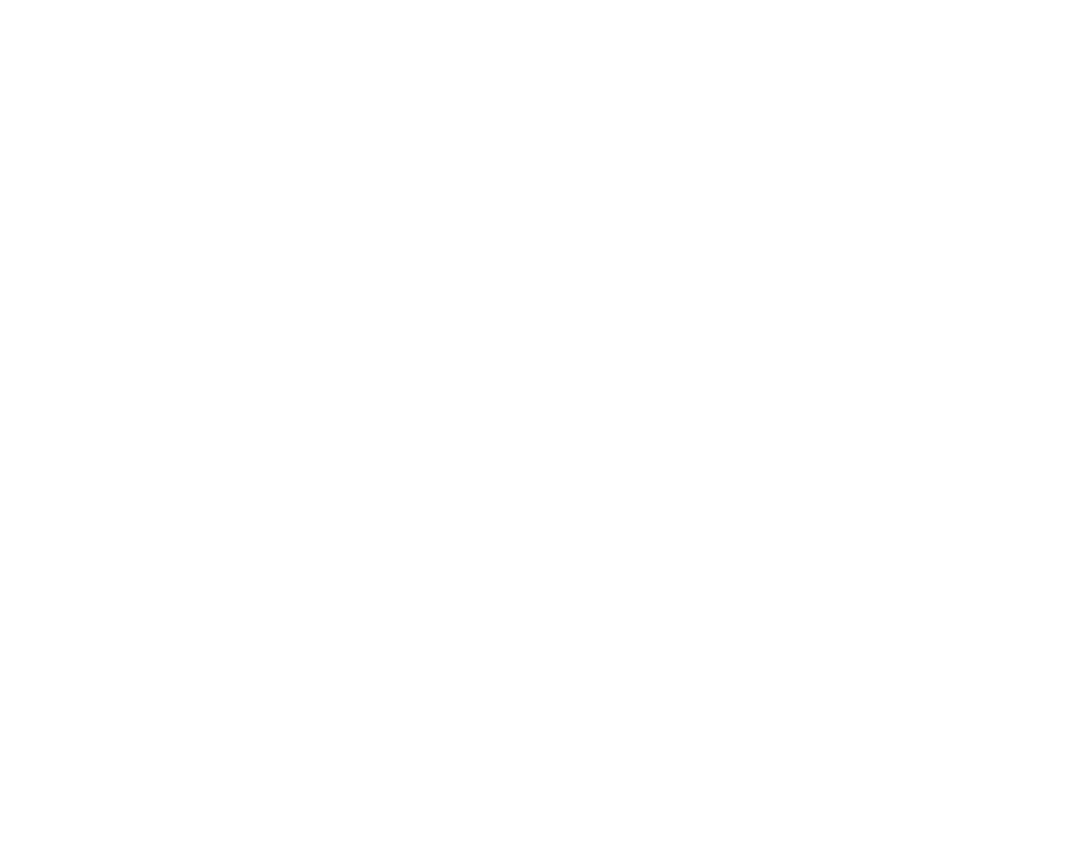
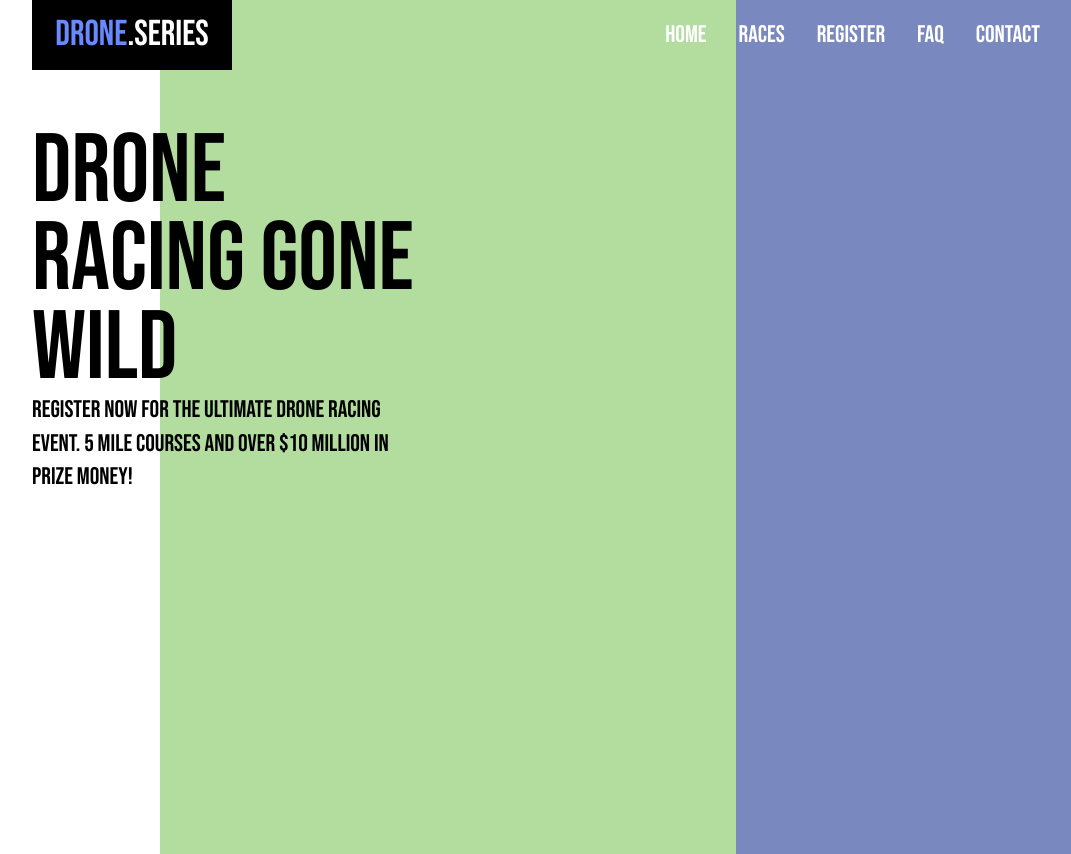
Before and after one commit to meteora277/drone-landing-page, a React (Create React App) app: page / in a window 1280 px wide. Shown: the whole page, without its empty margins (96-1167 px from the left). Before the commit the page ends 800 px from the top, so only its background shows below. Built offline with nearby package versions, Linux system fonts and the light colour scheme.

Commit message:
styled cta component

```diff
--- a/package.json
+++ b/package.json
@@ -6,9 +6,12 @@
     "@testing-library/jest-dom": "^5.14.1",
     "@testing-library/react": "^11.2.7",
     "@testing-library/user-event": "^12.8.3",
+    "browserlist": "^1.0.1",
+    "browserslist": "^4.17.0",
     "react": "^17.0.2",
     "react-dom": "^17.0.2",
     "react-scripts": "4.0.3",
+    "styled-components": "^5.3.1",
     "web-vitals": "^1.1.2"
   },
   "scripts": {
--- a/public/index.html
+++ b/public/index.html
@@ -8,7 +8,10 @@
   <meta name="theme-color" content="#000000" />
   <meta name="description" content="Web site created using create-react-app" />
   <link rel="apple-touch-icon" href="%PUBLIC_URL%/logo192.png" />
-  <!--
+  <link rel="preconnect" href="https://fonts.googleapis.com">
+  <link rel="preconnect" href="https://fonts.gstatic.com" crossorigin>
+  <link href="https://fonts.googleapis.com/css2?family=Bebas+Neue&display=swap" rel="stylesheet">
+    <!--
       manifest.json provides metadata used when your web app is installed on a
       user's mobile device or desktop. See https://developers.google.com/web/fundamentals/web-app-manifest/
     -->
--- a/src/App.js
+++ b/src/App.js
@@ -1,9 +1,29 @@
-import React from 'react';
+import React from "react";
+import {createGlobalStyle} from "styled-components"
 
+import PictureGrid from './PictureGrid'
+import Contact from "./Contact";
+import Navbar from './Navbar'
+import Cta from './Cta'
+
+const GlobalStyle = createGlobalStyle`
+  *, *::before, *::after{
+    box-sizing: border-box;
+  }
+  body{
+    font-family: 'Bebas Neue', cursive;
+    margin:0;
+    padding:0;
+  }
+`
 
 function App() {
   return (
-    <div >
+
+    <div>
+      <GlobalStyle/>
+      <Navbar/>
+      <Cta/>
 
     </div>
   );
--- /dev/null
+++ b/src/Contact.js
@@ -0,0 +1,42 @@
+import React from "react";
+import styled from "styled-components";
+
+const StyledContact = styled.section`
+  background: #b2dd9e;
+  width: 100%;
+  height: 46rem;
+`;
+const Header = styled.header``;
+
+function Contact(props) {
+  return (
+    <StyledContact>
+      <Header>{props.header}</Header>
+      <form>
+        <label htmlFor="nameInput">Name</label>
+        <input id="nameInput" type="text" name="name" />
+        <label htmlFor="emailInput">Email</label>
+        <input
+          id="emailInput"
+          pattern=".+@globex\.com"
+          type="email"
+          name="email"
+        />
+        <button>{props.button}</button>
+      </form>
+      <section>
+        <p>{props.phone}</p>
+        <p>{props.email}</p>
+      </section>
+    </StyledContact>
+  );
+}
+
+Contact.defaultProps = {
+  header: "register for the event!",
+  button: "register now!",
+  phone: "1-555-555-3298",
+  email: "some@email.com",
+};
+
+export default Contact;
--- /dev/null
+++ b/src/Cta.js
@@ -0,0 +1,60 @@
+import React from "react";
+import styled from "styled-components";
+import Drone from "./assets/drone.png";
+
+const StyledCta = styled.div`
+  display: grid;
+  position: absolute;
+  z-index: -10;
+  width: 100%;
+  height: 854px;
+  grid-template-columns: 20% 45% 35%;
+`;
+const BgImage = styled.div`
+  ${(props) => props.white && "background:white;"}
+  ${(props) => props.green && "background:#B2DD9E;"}
+    ${(props) => props.purple && "background:#7988BE;"}
+`;
+
+const CtaHeader = styled.div`
+  font-size: 97px;
+  line-height: 91.6%;
+
+`;
+const CtaDescription = styled.div`
+  font-size: 24px;
+  line-height: 141.6%;
+
+`;
+const CtaText = styled.div`
+    width:400px;
+    height:100%;
+`
+const CtaContent = styled.div`
+    height: 854px;
+    padding: 10%;
+    display:flex;
+
+`;
+function Cta() {
+  return (
+    <div>
+      <StyledCta>
+        <BgImage white></BgImage>
+        <BgImage green></BgImage>
+        <BgImage purple></BgImage>
+      </StyledCta>
+      <CtaContent>
+        <CtaText>
+          <CtaHeader>DRONE RACING GONE WILD</CtaHeader>
+          <CtaDescription>
+            Register now for the ultimate drone racing event. 5 mile courses and
+            over $10 million in prize money!
+          </CtaDescription>
+        </CtaText>
+
+      </CtaContent>
+    </div>
+  );
+}
+export default Cta;
--- /dev/null
+++ b/src/Navbar.js
@@ -0,0 +1,47 @@
+import React from "react";
+import styled from "styled-components";
+
+const Nav = styled.nav`
+  font-weight: normal;
+  font-size: 24px;
+  line-height: 91.6%;
+  color:white;
+  list-style-type:none;
+  display:flex;
+  position:absolute;
+  width: 80%;
+  justify-content: space-between;
+  margin-right: 10%;
+  margin-left: 10%;
+
+`;
+
+const LinkContainer = styled.div`
+  display:flex;
+`
+
+const NavItem = styled.li`
+  padding: 1.5rem 1rem;
+  text-transform: uppercase;
+  ${props => props.logo && "background:black; width: 12.5rem; text-align:center; font-size: 36px;"}
+
+`
+const Span = styled.span`
+  color:#6889FF;
+`
+
+function Navbar() {
+  return (
+    <Nav>
+      <NavItem logo><Span>drone</Span>.series</NavItem>
+        <LinkContainer>
+          <NavItem>home</NavItem>
+          <NavItem>races</NavItem>
+          <NavItem>register</NavItem>
+          <NavItem>faq</NavItem>
+          <NavItem>contact</NavItem>
+        </LinkContainer>
+    </Nav>
+  );
+}
+export default Navbar;
```
Also changed, not shown: src/PictureGrid.js (added, +63 -0 lines), src/Section.js (added), 1 other file (tests, documents, lock files or other folders).
